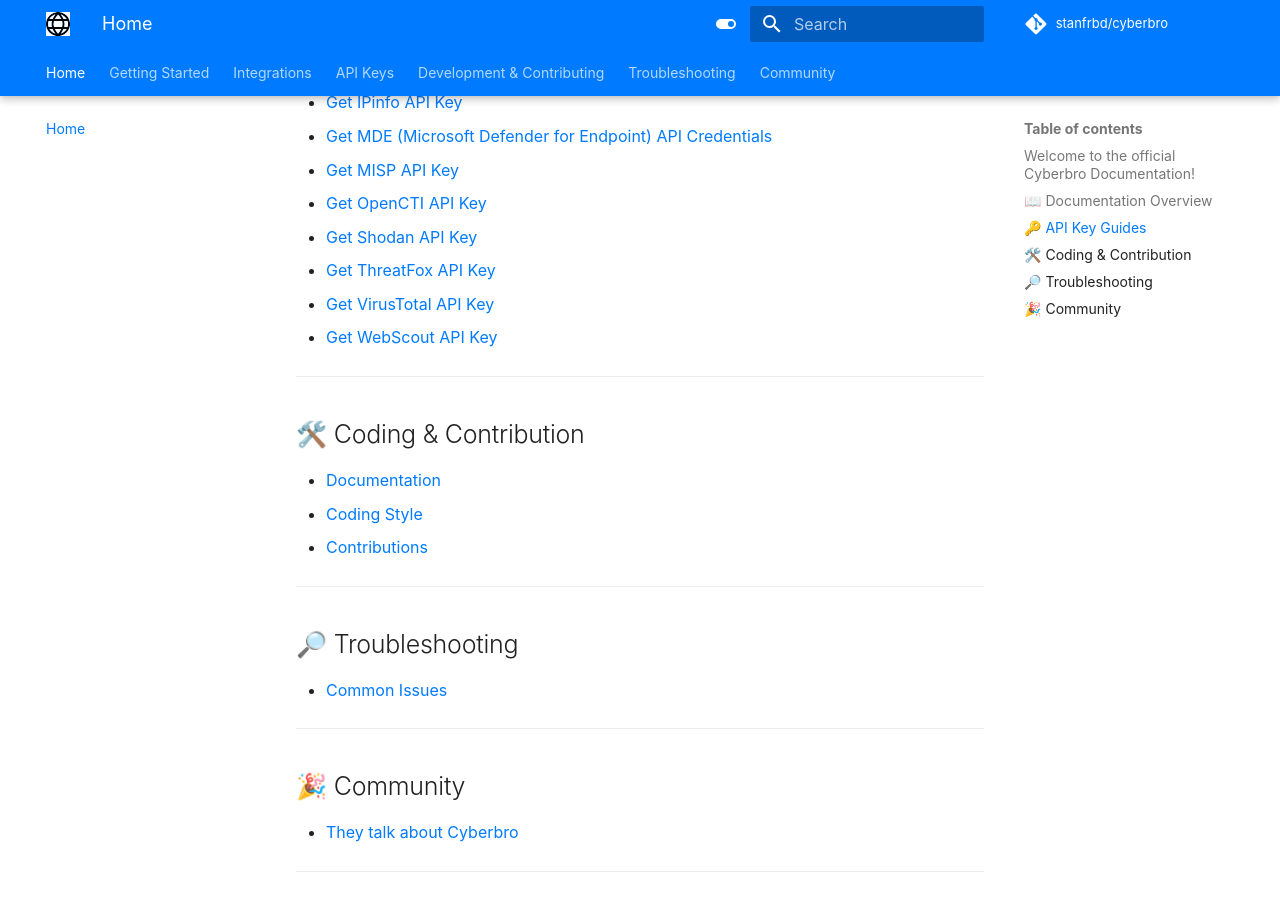
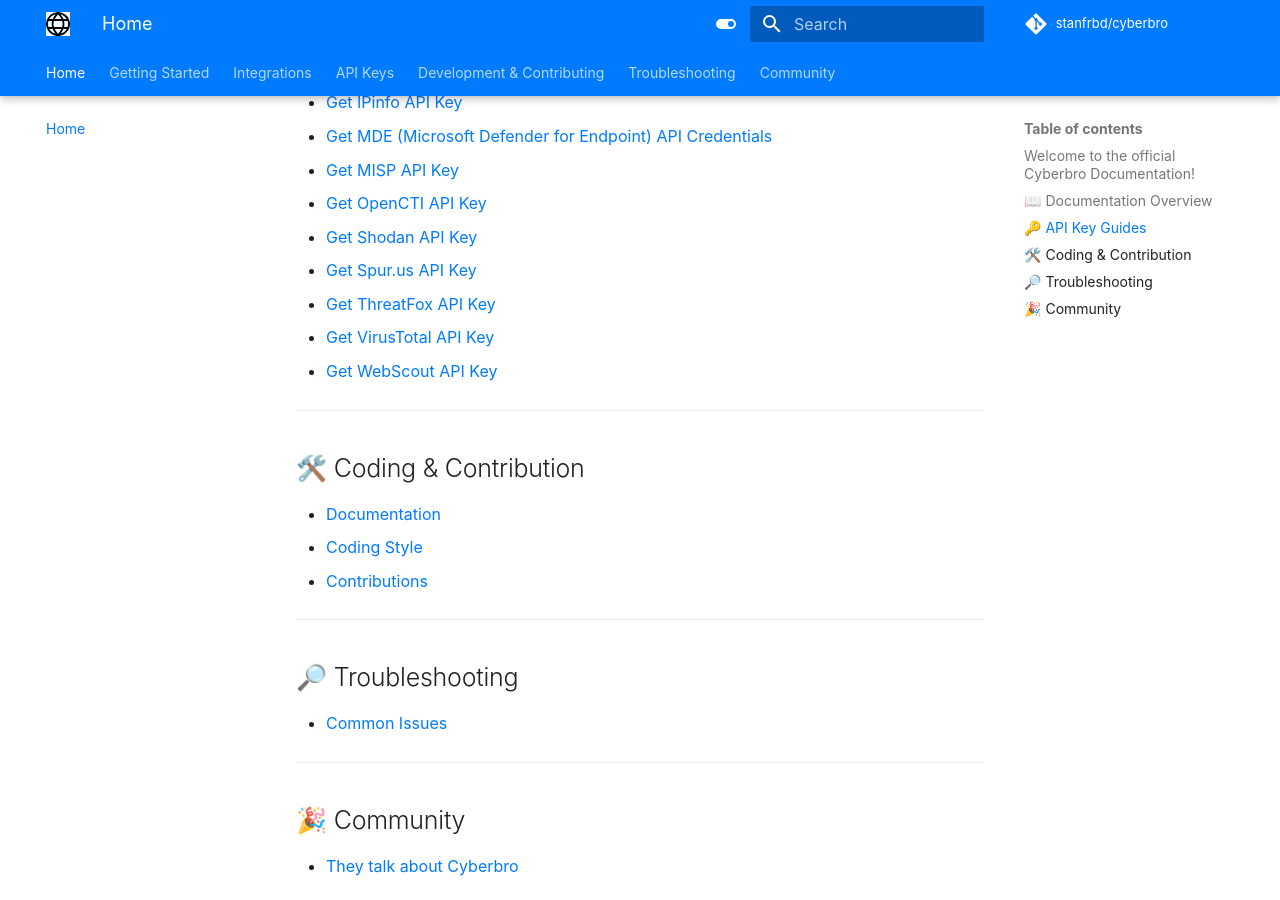
Before and after one commit to ubahmapk/cyberbro, an MkDocs documentation site: the page built from docs/index.md, in a window 1280 px wide and 900 px high, scrolled down 1218 px. Built offline with MkDocs 1.6.1 and Material for MkDocs 9.7.7, drawn with Linux system fonts in a browser that asks for light colours; some web fonts are replaced; comment, search, counter and statistics services are not loaded.

Commit message:
Update docs

```diff
--- a/docs/index.md
+++ b/docs/index.md
@@ -45,6 +45,7 @@
 - [Get MISP API Key](api-keys/Get-MISP-API-key.md)
 - [Get OpenCTI API Key](api-keys/Get-OpenCTI-API-key.md)
 - [Get Shodan API Key](api-keys/Get-Shodan-API-key.md)
+- [Get Spur.us API Key](api-keys/Get-Spur-Us-API-key.md)
 - [Get ThreatFox API Key](api-keys/Get-ThreatFox-API-key.md)
 - [Get VirusTotal API Key](api-keys/Get-VirusTotal-API-key.md)
 - [Get WebScout API Key](api-keys/Get-WebScout-API-key.md)
--- a/mkdocs.yml
+++ b/mkdocs.yml
@@ -61,6 +61,7 @@
       - Get MISP API Key: api-keys/Get-MISP-API-key.md
       - Get OpenCTI API Key: api-keys/Get-OpenCTI-API-key.md
       - Get Shodan API Key: api-keys/Get-Shodan-API-key.md
+      - Get Spur.us API Key: api-keys/Get-Spur-Us-API-key.md
       - Get ThreatFox API Key: api-keys/Get-ThreatFox-API-key.md
       - Get VirusTotal API Key: api-keys/Get-VirusTotal-API-key.md
       - Get WebScout API Key: api-keys/Get-WebScout-API-key.md
```
